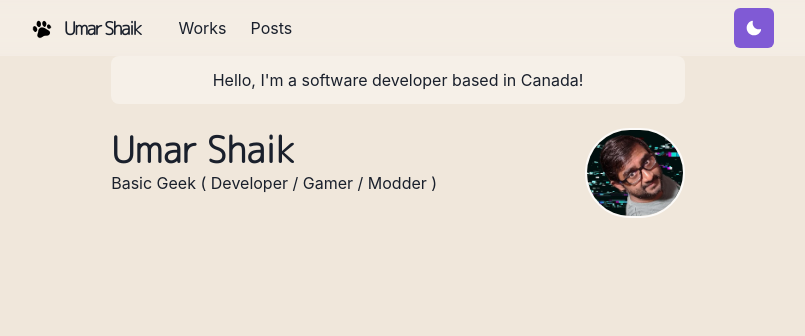
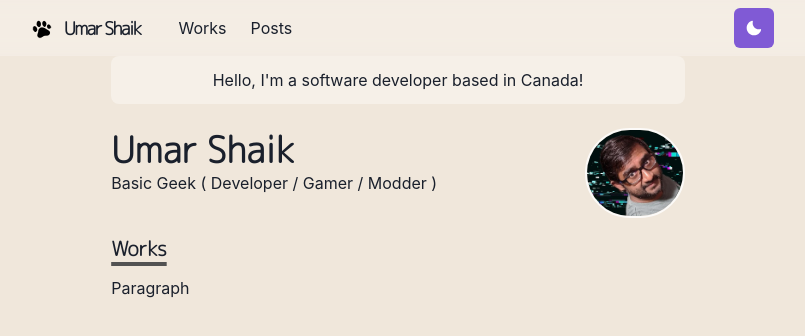
Before and after one commit to ufshaik/ufshaik-homepage, a Next.js app: page / in a window 1280 px wide. Shown: the top 336 px of the page, without its empty margins (242-1047 px from the left). Built offline with nearby package versions, Linux system fonts and the light colour scheme.

Commit message:
Animated Sections

```diff
--- /dev/null
+++ b/components/section.js
@@ -0,0 +1,22 @@
+import { motion } from "framer-motion"
+import { chakra, shouldForwardProp } from '@chakra-ui/react'
+
+
+const StyledDiv = chakra( motion.div,{
+  shouldForwardProp(prop) {
+    return shouldForwardProp(prop) || prop ==='transition'
+  }
+})
+
+const Section = ({ children, delay=0 }) =>{
+  return <StyledDiv
+    initial={{y:10, opacity: 0}}
+    animate={{y:0, opacity:1}}
+    transition={{duration: 0.8, delay}}
+    mb={6}
+  >
+    {children}
+  </StyledDiv>
+}
+
+export default Section
--- a/pages/index.js
+++ b/pages/index.js
@@ -1,4 +1,5 @@
 import { Container, Box, Heading, Image, useColorModeValue } from '@chakra-ui/react'
+import Section from '../components/section'
 
 const Page = () => {
     return (
@@ -25,6 +26,12 @@
                       src={"umar.jpg"}/>
                 </Box>
             </Box>
+            <Section delay={0.1}>
+                <Heading as={"h3"} variant={"section-title"}>
+                    Works
+                </Heading>
+                <p> Paragraph </p>
+            </Section>
         </Container>
     )
 }
```
